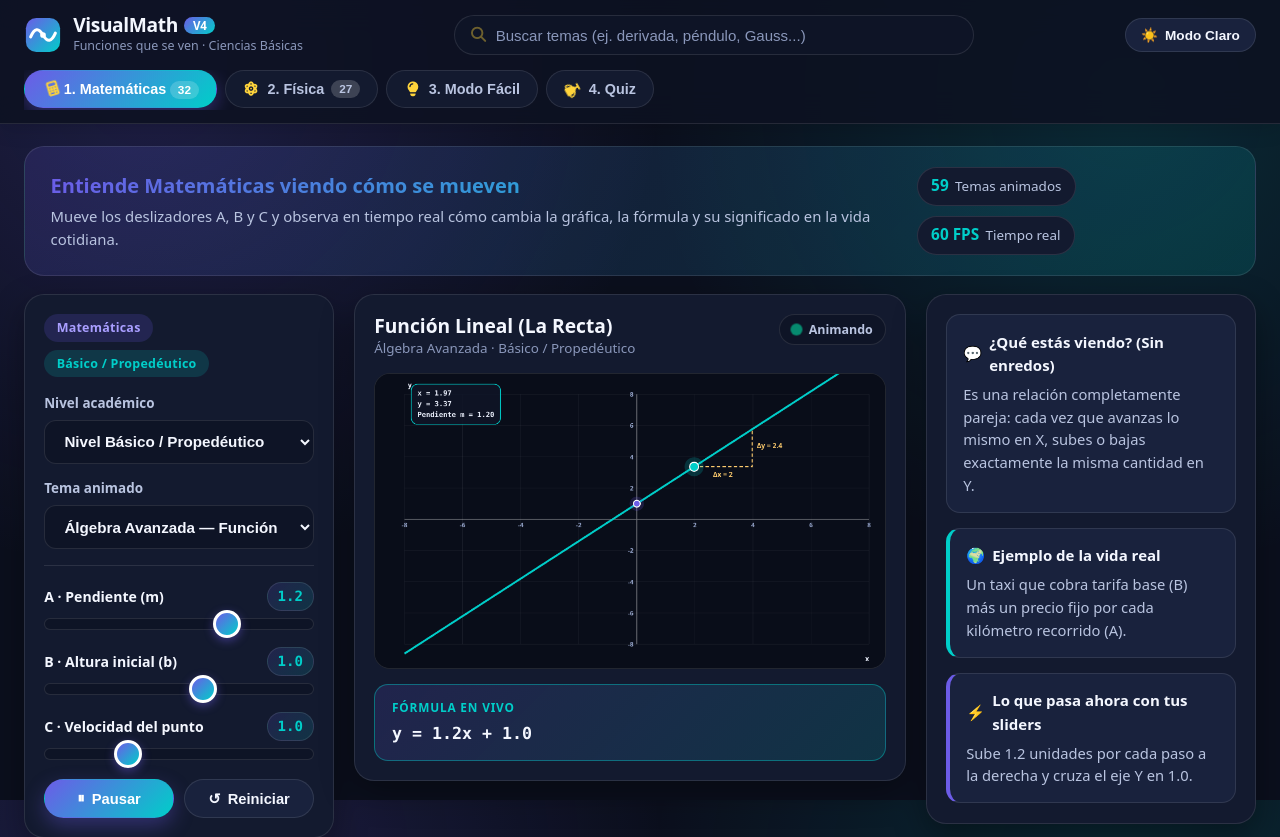
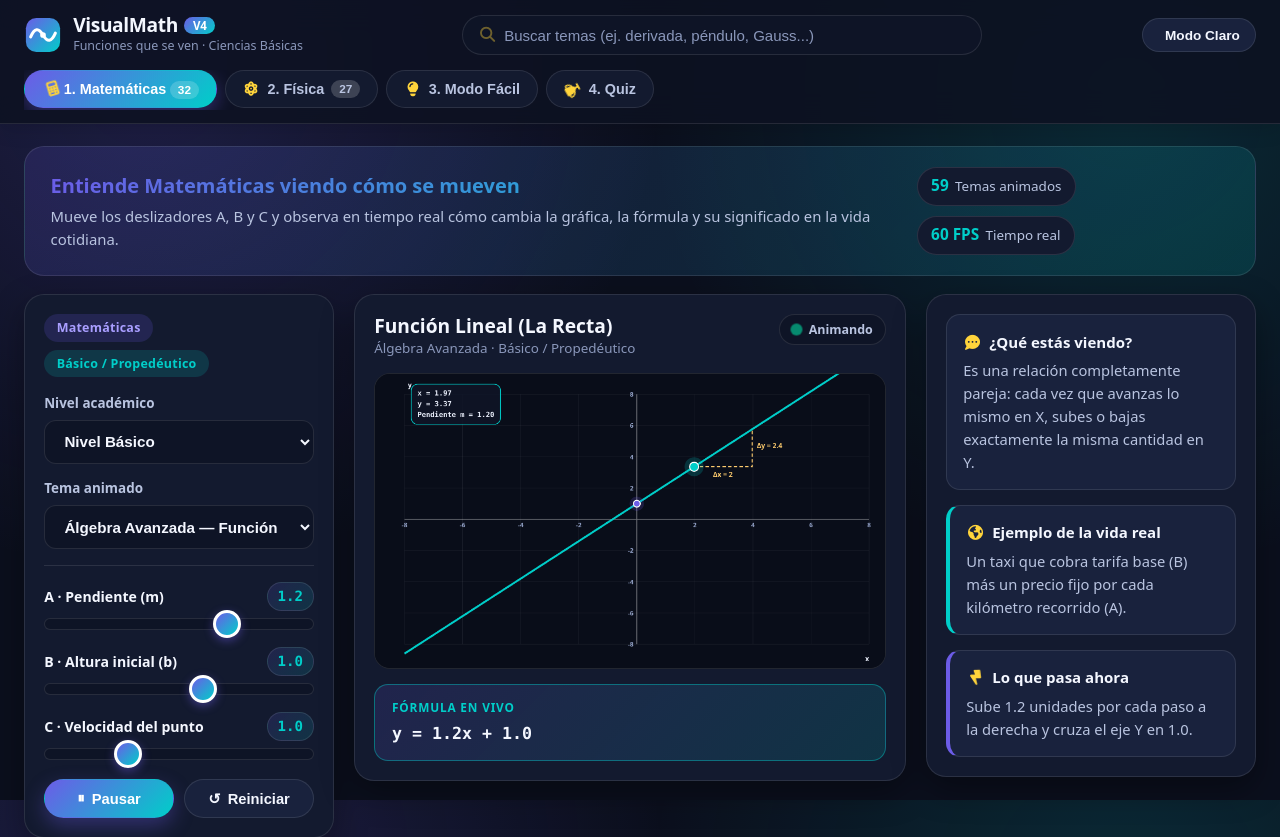
Before and after one commit to yorch-666s/CIENCIAS_BASICAS, a plain HTML site: page CB2026/index.html in a window 1280 px wide. Shown: the top 837 px of the page. Drawn offline with Linux system fonts and the light colour scheme.

Commit message:
Cambiamos emojis por iconos animados

```diff
--- a/CB2026/index.html
+++ b/CB2026/index.html
@@ -61,7 +61,7 @@
           aria-label="Cambiar entre modo oscuro y modo claro"
           aria-pressed="false"
         >
-          <span id="icono-tema" aria-hidden="true">☀️</span>
+          <span id="icono-tema" aria-hidden="true"></span>
           <span id="texto-tema">Modo Claro</span>
         </button>
       </div>
@@ -130,9 +130,9 @@
           <div class="selector-group">
             <label for="select-nivel" class="field-label">Nivel académico</label>
             <select id="select-nivel" class="styled-select">
-              <option value="basico">Nivel Básico / Propedéutico</option>
-              <option value="intermedio">Nivel Intermedio / Tronco Común</option>
-              <option value="avanzado">Nivel Avanzado / Especialidad</option>
+              <option value="basico">Nivel Básico</option>
+              <option value="intermedio">Nivel Intermedio</option>
+              <option value="avanzado">Nivel Avanzado</option>
             </select>
           </div>
 
@@ -216,17 +216,23 @@
         <!-- Columna 3: Explicación cotidiana + Ejemplo real + Lectura en vivo -->
         <aside class="card info-card" aria-label="Explicación en lenguaje cotidiano y ejemplo de la vida real">
           <div class="info-block">
-            <h4 class="info-heading"><span aria-hidden="true">💬</span> ¿Qué estás viendo? (Sin enredos)</h4>
+            <h4 class="info-heading"><span aria-hidden="true">
+              <i class="fa-solid fa-comment-dots fa-fade" style="color: rgb(255, 212, 59);"></i>
+            </span> ¿Qué estás viendo?</h4>
             <p id="explicacion-simple" class="info-text"></p>
           </div>
 
           <div class="info-block real-world-block">
-            <h4 class="info-heading"><span aria-hidden="true">🌍</span> Ejemplo de la vida real</h4>
+            <h4 class="info-heading"><span aria-hidden="true">
+              <i class="fa-solid fa-earth-americas fa-spin-pulse" style="color: rgb(255, 212, 59);"></i>
+            </span> Ejemplo de la vida real</h4>
             <p id="ejemplo-real" class="info-text"></p>
           </div>
 
           <div class="info-block live-insight-block" aria-live="polite">
-            <h4 class="info-heading"><span aria-hidden="true">⚡</span> Lo que pasa ahora con tus sliders</h4>
+            <h4 class="info-heading"><span>
+              <i class="fa-solid fa-bolt-lightning fa-flip" style="color: rgb(255, 212, 59);"></i>
+            </span> Lo que pasa ahora</h4>
             <p id="lectura-vivo" class="info-text"></p>
           </div>
         </aside>
```
Also changed, not shown: CB2026/script.js.
